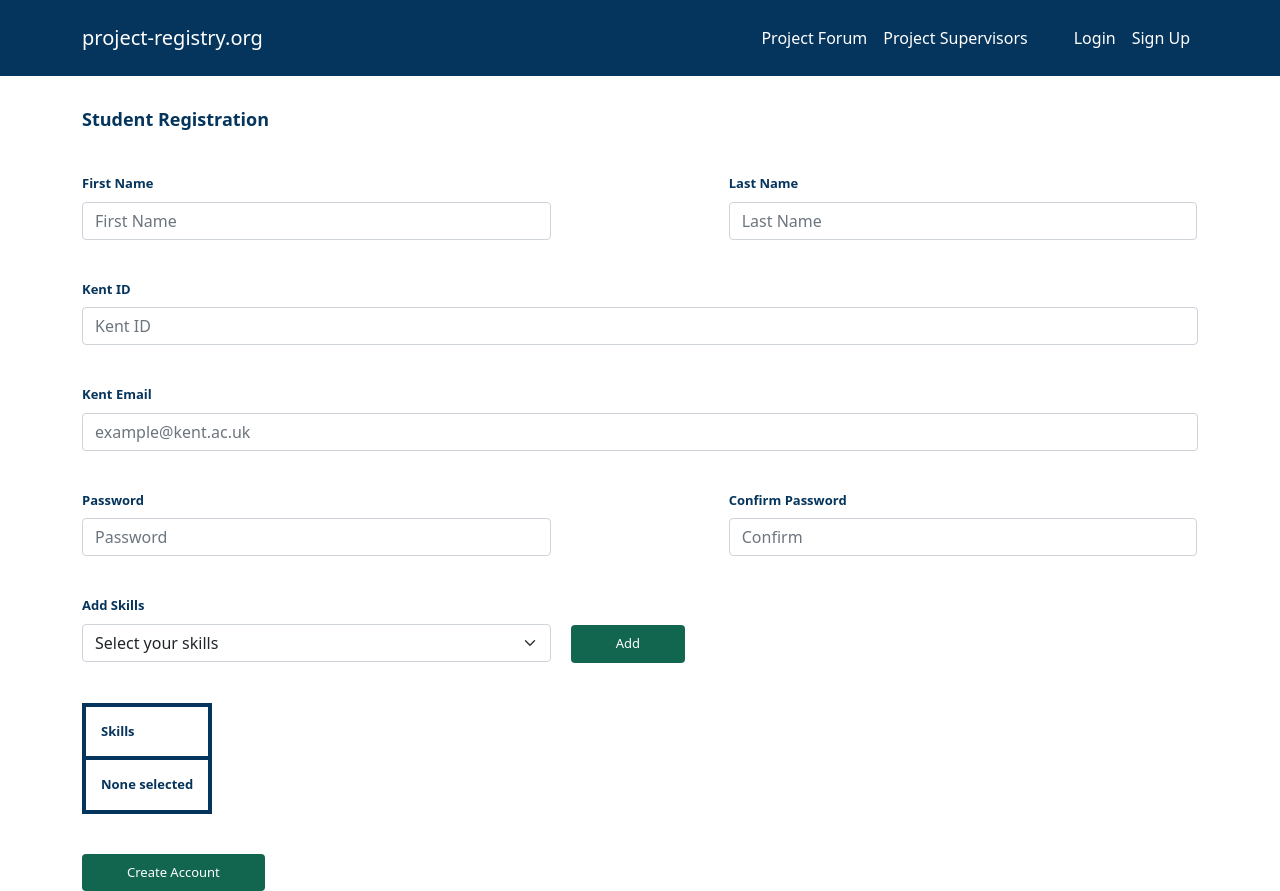
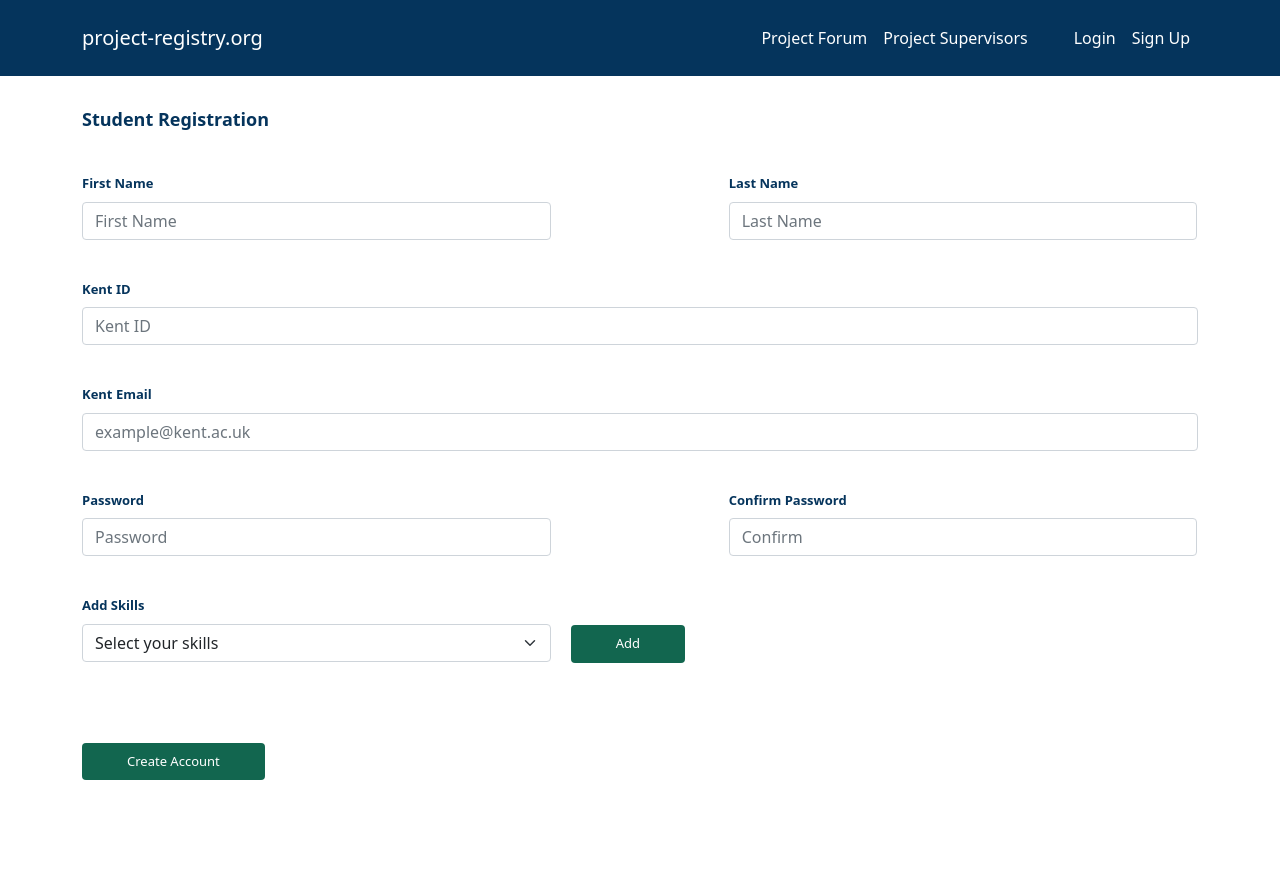
Before and after one commit to Appromode/front-end, a Next.js app: page /sign-up-form in a window 1280 px wide. After the commit the page ends 800 px from the top, so only its background shows below. Built offline with nearby package versions, Linux system fonts and the light colour scheme.

Commit message:
Creating tags in a div

```diff
--- a/components/Forms/Reg-Form/index.tsx
+++ b/components/Forms/Reg-Form/index.tsx
@@ -1,4 +1,4 @@
-import React, { useState } from 'react';
+import React, { FC, useState } from 'react';
 import {
   FormControl,
   FormSelect,
@@ -11,42 +11,35 @@ import {
 } from 'formik';
 import styles from '../styles.module.scss';
 
-function Index1() {
+const Index1:FC = () => {
+  const [skillslist, setSkills] = useState([]); // skills list.map({return <li>{item[0]})
   const skillref = React.createRef();
   const [tableisOccupied, setTable] = useState(false);
-  const TableEmpty = (
-    <div id={styles.overflow}>
-      <table>
-        <tr>
-          <th className={styles.skillstable}>Skills</th>
-        </tr>
-        <td className={styles.skillstable}>None selected</td>
-      </table>
-    </div>
-  );
-  const TableOccupied = (
-    <div id={styles.overflow}>
-      <table>
-        <tr>
-          <th className={styles.skillstable}>Skills</th>
-        </tr>
-        <td className={styles.skillstable}>Skills Selected</td>
-      </table>
-    </div>
+  const [pickedSkill, setSkill] = useState('No skill selected');
+
+  const AddSkill = () => (
+    <div className={styles.tag}>{pickedSkill}</div>
   );
 
   const Skills = () => {
+    const TableOccupied = (
+      <div>
+        <div>Skills</div>
+        <div className={styles.formspacer1} />
+        <AddSkill />
+      </div>
+    );
+
     if (tableisOccupied) {
-      return TableOccupied; // Maybe render instead
+      return TableOccupied;
     }
-    return TableEmpty;
+    return null;
   };
 
   const SkillSelected = () => {
-    if (skillref.current.value >= 1) {
-      console.log(skillref.current.value);
+    if (skillref.current.value !== 'Select your skills') {
+      setSkill(skillref.current.value);
       setTable(true);
-      console.log(tableisOccupied);
       return (<Skills />);
     }
     return null;
@@ -118,16 +111,16 @@ function Index1() {
                   <FormLabel>Add Skills</FormLabel>
                   <FormSelect id="skills" ref={skillref}>
                     <option>Select your skills</option>
-                    <option value="1">Java</option>
-                    <option value="2">CSS</option>
-                    <option value="3">HTML</option>
-                    <option value="4">PHP</option>
-                    <option value="5">React</option>
-                    <option value="6">MySQL</option>
-                    <option value="7">PostgreSQL</option>
-                    <option value="8">C++</option>
-                    <option value="9">Object Oriented Programming</option>
-                    <option value="10">Functional Programming</option>
+                    <option>Java</option>
+                    <option>CSS</option>
+                    <option>HTML</option>
+                    <option>PHP</option>
+                    <option>React</option>
+                    <option>MySQL</option>
+                    <option>PostgreSQL</option>
+                    <option>C++</option>
+                    <option>Object Oriented Programming</option>
+                    <option>Functional Programming</option>
                   </FormSelect>
                 </FormGroup>
               </div>
@@ -145,6 +138,6 @@ function Index1() {
       </Formik>
     </>
   );
-}
+};
 
 export default Index1;
--- a/components/Forms/styles.module.scss
+++ b/components/Forms/styles.module.scss
@@ -199,14 +199,13 @@
     font-size: medium;
 }
 
-.skillstable {
-    border: 4px solid $default-blue;
-    padding: 15px;
-}
-
-#overflow {
-    overflow-x: auto;
-}
+.tag {
+    background-color: $default-blue;
+    display: inline;
+    color: $default-white;
+    padding: 8px;
+    border-radius: 3px;
+  }
 
 .body {
     color: $default-gold;
```
